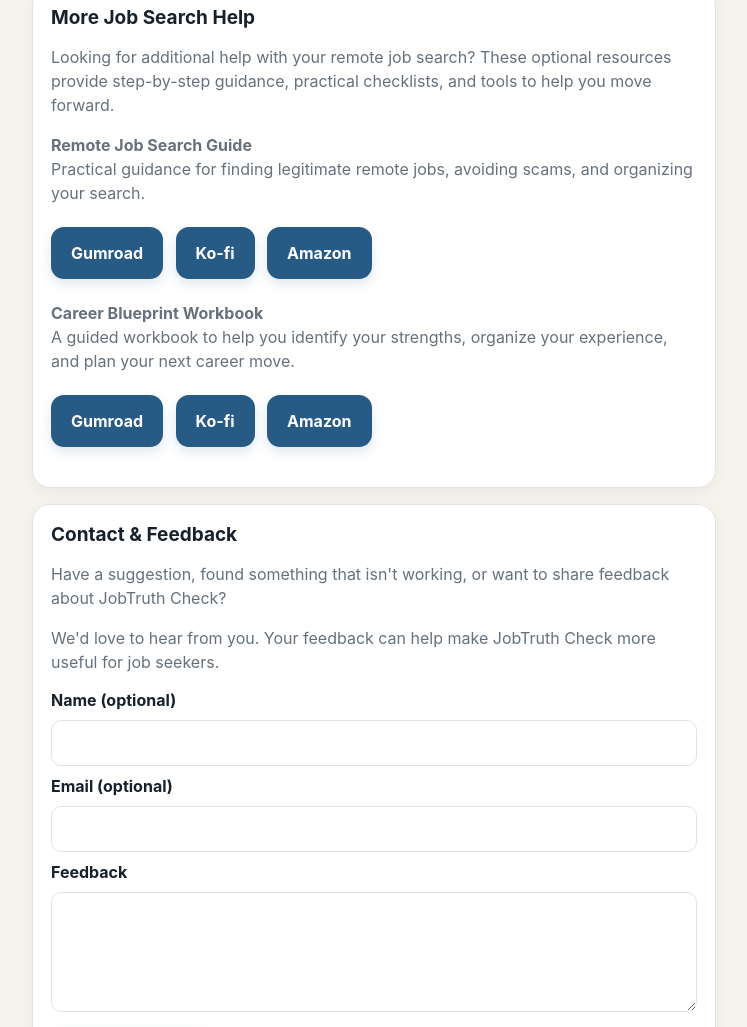
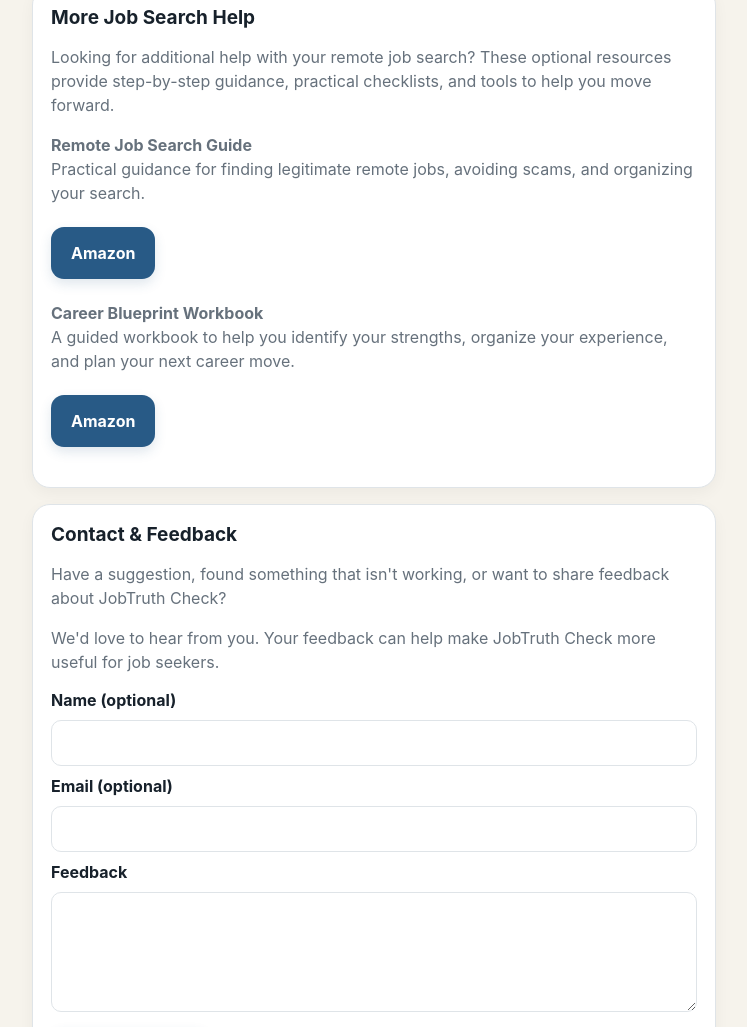
Before and after one commit to manyblessingsapps/jobtruth-check, a plain HTML site: page index.html in a window 1280 px wide. Shown: the part 1033-2060 px from the top of the page, without its empty margins (266-1013 px from the left). Drawn offline with Linux system fonts and the light colour scheme.

Commit message:
Remove Ko-fi and Gumroad links from JobTruth Check

```diff
--- a/index.html
+++ b/index.html
@@ -71,14 +71,6 @@
 
 <p>
   <a class="primary"
-     href="https://blessings243.gumroad.com/l/vqfxhc"
-     target="_blank" rel="noopener">Gumroad</a>
-
-  <a class="primary"
-     href="https://ko-fi.com/tracy51/shop"
-     target="_blank" rel="noopener">Ko-fi</a>
-
-  <a class="primary"
      href="https://a.co/d/09G5CaAG"
      target="_blank" rel="noopener">Amazon</a>
 </p>
@@ -90,14 +82,6 @@
 </p>
 
 <p>
-  <a class="primary"
-     href="https://blessings243.gumroad.com/l/ihggg"
-     target="_blank" rel="noopener">Gumroad</a>
-
-  <a class="primary"
-     href="https://ko-fi.com/tracy51/shop"
-     target="_blank" rel="noopener">Ko-fi</a>
-
   <a class="primary"
      href="https://a.co/d/0dB0xRTM"
      target="_blank" rel="noopener">Amazon</a>
```
